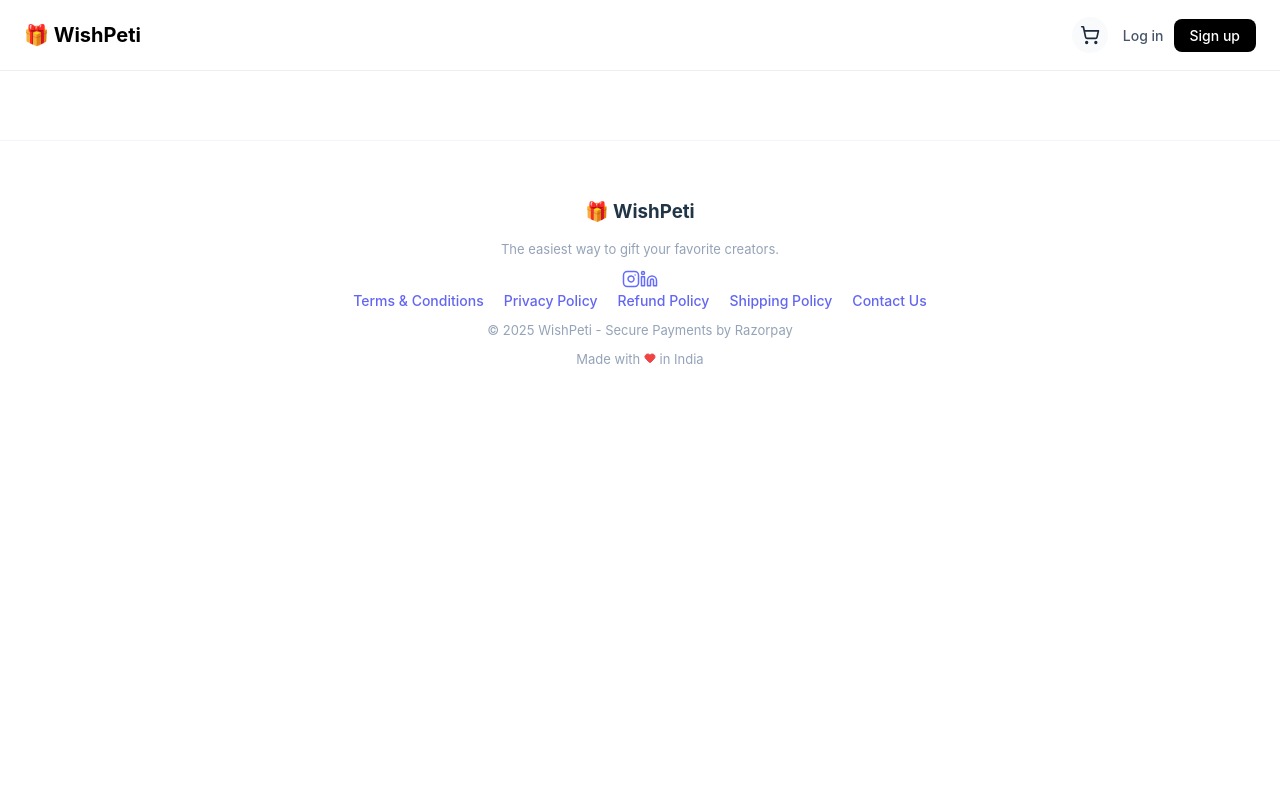
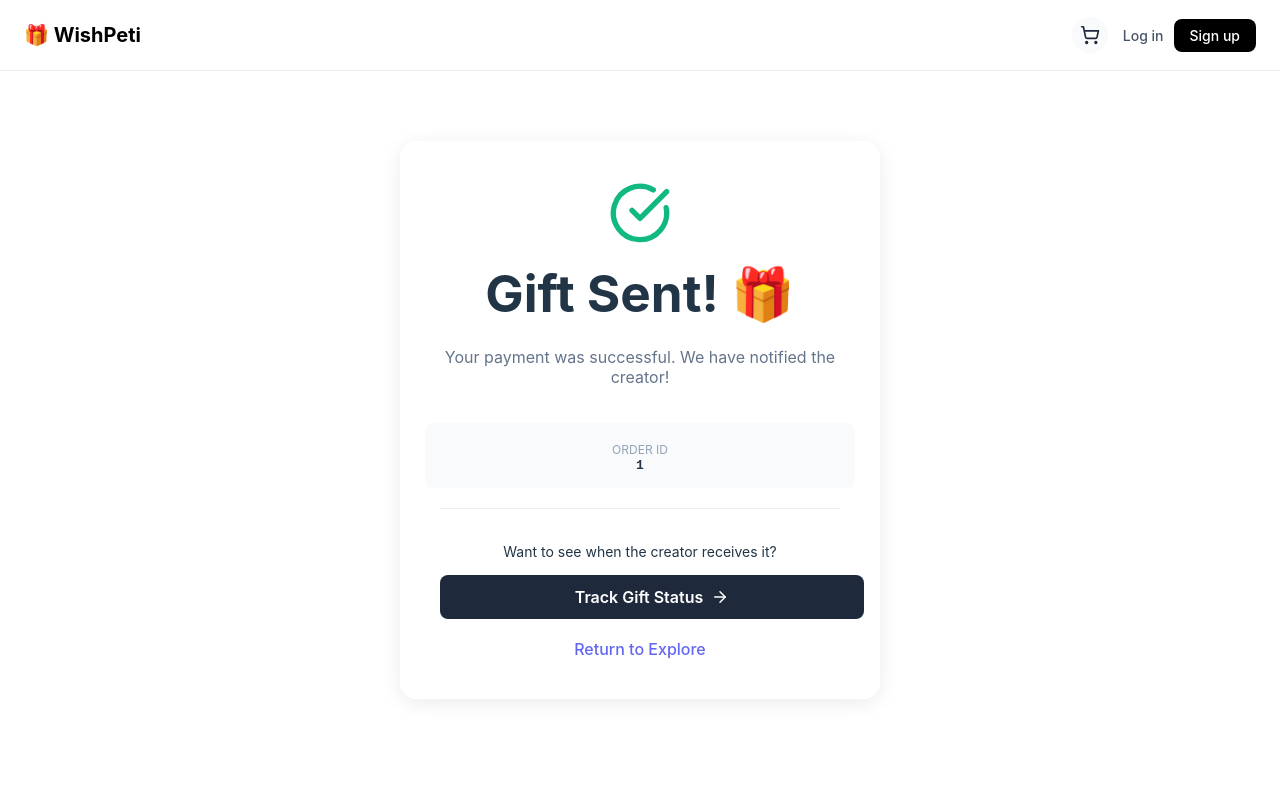
Before and after one commit to srujitha-wishpeti/wishpeti-staging, a React (Vite) app: page /success/1 in a window 1280 px wide. Shown: the top 800 px of the page. Built offline with nearby package versions, Linux system fonts and the light colour scheme.

Commit message:
added payment successful success page

```diff
--- a/src/app/routes.jsx
+++ b/src/app/routes.jsx
@@ -13,6 +13,7 @@ import Onboarding from '../pages/OnBoarding';
 import PolicyPage from '../pages/PolicyPage'; // Adjust path
 import ManageGifts from '../components/ManageGifts';
 import TrackOrder from '../pages/TrackOrder';
+import SuccessPage from '../pages/SuccessPage';
 
 export default function AppRoutes() {
   const { session, loading } = useAuth();
@@ -30,6 +31,7 @@ export default function AppRoutes() {
       <Route path="/wishlist/:username" element={<PublicWishlist />} />
       <Route path="/track/:orderId" element={<TrackOrder />} />
       <Route path="/cart" element={<CartPage />} />
+      <Route path="/success/:orderId" element={<SuccessPage />} />
       <Route path="/onboarding" element={
         <RequireAuth>
           <Onboarding />
--- a/src/pages/CartPage.jsx
+++ b/src/pages/CartPage.jsx
@@ -142,11 +142,10 @@ export default function CartPage() {
         setCartItems([]);
         window.dispatchEvent(new Event('cartUpdated'));
 
-        // Inside handlePaymentSuccess in CartPage.jsx after order is created
-        const orderId = orderData?.[0]?.id; // Get the ID of the order you just inserted
+        const orderId = orderData?.[0]?.id;
 
-        showToast(`Payment Successful! You can track your gift status here: \n${window.location.origin}/track/${orderId}`);
-        navigate('/dashboard');
+        // 🚀 Redirect to the Success Page instead of Dashboard
+        navigate(`/success/${orderId}`);
 
     } catch (err) {
         console.error("Post-Payment Error:", err.message);
--- /dev/null
+++ b/src/pages/SuccessPage.jsx
@@ -0,0 +1,44 @@
+import React from 'react';
+import { useParams, Link } from 'react-router-dom';
+import { CheckCircle, ArrowRight, Gift } from 'lucide-react';
+
+export default function SuccessPage() {
+  const { orderId } = useParams();
+
+  return (
+    <div style={containerStyle}>
+      <div style={cardStyle}>
+        <CheckCircle size={64} color="#10b981" />
+        <h1 style={{ margin: '20px 0 10px' }}>Gift Sent! 🎁</h1>
+        <p style={{ color: '#64748b', textAlign: 'center' }}>
+          Your payment was successful. We have notified the creator!
+        </p>
+
+        <div style={orderInfoBox}>
+          <span style={{ fontSize: '12px', color: '#94a3b8' }}>ORDER ID</span>
+          <code style={{ display: 'block', fontWeight: 'bold' }}>{orderId}</code>
+        </div>
+
+        <div style={actionBox}>
+          <p style={{ fontSize: '14px', marginBottom: '15px' }}>
+            Want to see when the creator receives it?
+          </p>
+          <Link to={`/track/${orderId}`} style={trackBtn}>
+            Track Gift Status <ArrowRight size={18} />
+          </Link>
+        </div>
+
+        <Link to="/" style={{ marginTop: '20px', color: '#6366f1', textDecoration: 'none' }}>
+          Return to Explore
+        </Link>
+      </div>
+    </div>
+  );
+}
+
+// Quick Styles
+const containerStyle = { display: 'flex', justifyContent: 'center', alignItems: 'center', minHeight: '80vh', padding: '20px' };
+const cardStyle = { width: '100%', maxWidth: '400px', display: 'flex', flexDirection: 'column', alignItems: 'center', padding: '40px', background: 'white', borderRadius: '16px', boxShadow: '0 4px 20px rgba(0,0,0,0.08)' };
+const orderInfoBox = { background: '#f8fafc', padding: '15px', borderRadius: '8px', width: '100%', textAlign: 'center', margin: '20px 0' };
+const actionBox = { width: '100%', textAlign: 'center', borderTop: '1px solid #eee', paddingTop: '20px' };
+const trackBtn = { display: 'flex', alignItems: 'center', justifyContent: 'center', gap: '8px', width: '100%', padding: '12px', background: '#1e293b', color: 'white', borderRadius: '8px', textDecoration: 'none', fontWeight: '600' };
```
